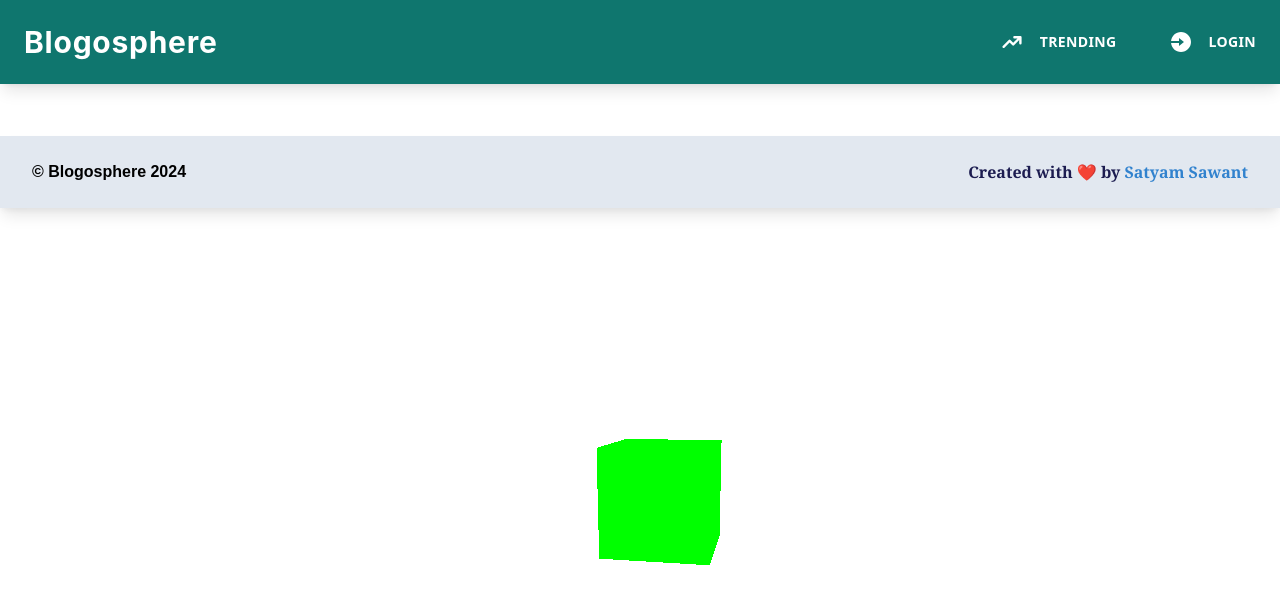
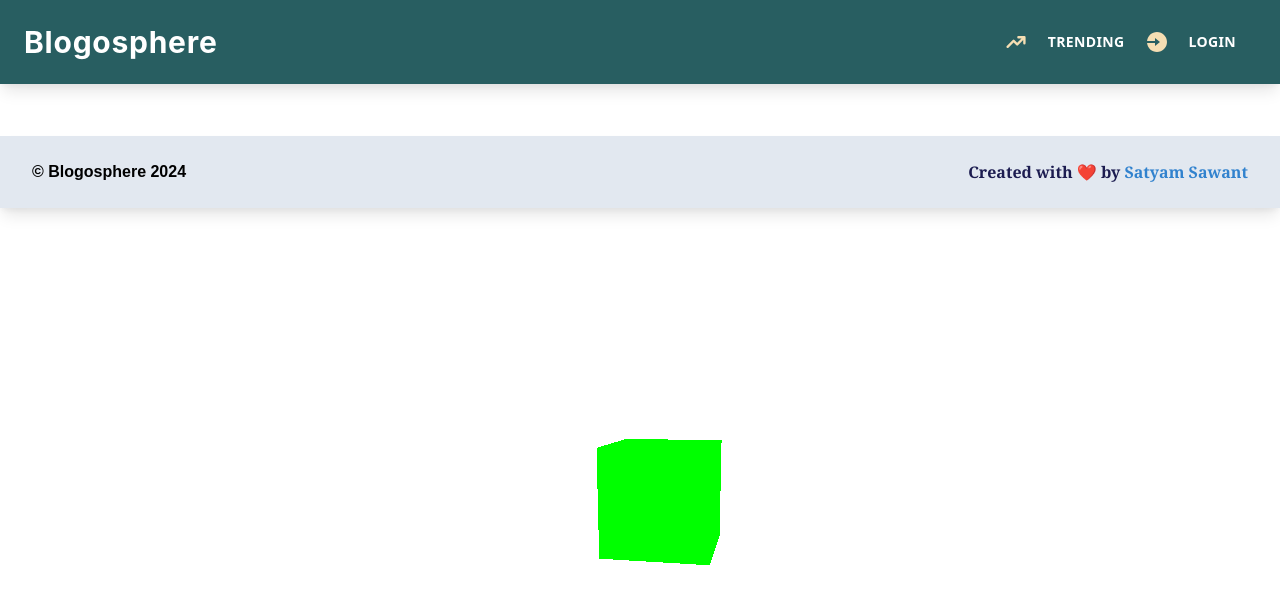
Before and after one commit to SatyamDevGenie/BlogoSphere, a React (Create React App) app in the folder frontend/: page /three in a window 1280 px wide. Shown: the top 604 px of the page. Built offline with nearby package versions, Linux system fonts and the light colour scheme.

Commit message:
code updated

```diff
--- a/frontend/src/components/BlogCard.js
+++ b/frontend/src/components/BlogCard.js
@@ -1,90 +1,5 @@
-// import {
-//   Box,
-//   Flex,
-//   Heading,
-//   IconButton,
-//   Image,
-//   Link,
-//   Text,
-//   VStack,
-// } from "@chakra-ui/react";
-// import { IoEyeOutline } from "react-icons/io5";
-// import { useSelector } from "react-redux";
-// import { Link as RouterLink } from "react-router-dom";
-
-// const BlogCard = ({ blog }) => {
-//   const getRandomInt = (min, max) => {
-//     min = Math.ceil(min);
-//     max = Math.floor(max);
-//     return Math.floor(Math.random() * (max - min + 1)) + min;
-//   };
-
-//   const randomNumber = getRandomInt(1, 50);
-
-//   const userLogin = useSelector((state) => state.userLogin);
-//   const { userInfo } = userLogin;
-
-//   return (
-//     <Link
-//       as={RouterLink}
-//       to={`/blogs/${blog._id}`}
-//       _hover={{
-//         textDecoration: "none",
-//       }}
-//     >
-//       <Box
-//         borderRadius="md"
-//         overflow="hidden"
-//         bgColor="white"
-//         boxShadow="md"
-//         _hover={{
-//           boxShadow: "xl",
-//           transform: "translateY(-5px)",
-//           transition: "all 0.3s ease-in-out",
-//         }}
-//         transition="all 0.3s ease-in-out"
-//       >
-//         <Image
-//           src={blog.image}
-//           alt={blog.title}
-//           w="full"
-//           h="200px"
-//           objectFit="cover"
-//         />
-//         <VStack spacing={4} p={4} align="stretch">
-//           <Heading as="h4" fontSize="lg" fontFamily="sans-serif">
-//             {blog.title}
-//           </Heading>
-//           <Flex justifyContent="space-between" alignItems="center">
-//             <Flex alignItems="center" gap={2}>
-//               <IconButton
-//                 aria-label="View"
-//                 icon={<IoEyeOutline />}
-//                 size="sm"
-//                 variant="ghost"
-//               />
-//               <Text fontSize="sm">{randomNumber}</Text>
-//             </Flex>
-//           </Flex>
-//         </VStack>
-//       </Box>
-//     </Link>
-//   );
-// };
-
-// export default BlogCard;
-
-import {
-  Box,
-  Flex,
-  Heading,
-  IconButton,
-  Image,
-  Link,
-  Text,
-  VStack,
-} from "@chakra-ui/react";
-import { IoEyeOutline, IoHeartOutline } from "react-icons/io5";
+import React from "react";
+import { IoEyeOutline } from "react-icons/io5";
 import { useSelector } from "react-redux";
 import { Link as RouterLink } from "react-router-dom";
 
@@ -101,59 +16,30 @@ const BlogCard = ({ blog }) => {
   const { userInfo } = userLogin;
 
   return (
-    <Link
-      as={RouterLink}
+    <RouterLink
       to={`/blogs/${blog._id}`}
-      _hover={{
-        textDecoration: "none",
-      }}
+      className="group block w-full mx-auto bg-white rounded-md shadow-md overflow-hidden transition-transform transform group-hover:-translate-y-1 group-hover:shadow-xl duration-300"
     >
-      <Box
-        borderRadius="md"
-        overflow="hidden"
-        bgColor="white"
-        boxShadow="md"
-        _hover={{
-          boxShadow: "xl",
-          transform: "translateY(-5px)",
-          transition: "all 0.3s ease-in-out",
-        }}
-        transition="all 0.3s ease-in-out"
-      >
-        <Image
-          src={blog.image}
-          alt={blog.title}
-          w="full"
-          h="200px"
-          objectFit="cover"
-        />
-        <VStack spacing={4} p={4} align="stretch">
-          <Heading as="h4" fontSize="lg" fontFamily="sans-serif">
-            {blog.title}
-          </Heading>
-          <Flex justifyContent="space-between" alignItems="center">
-            <Flex alignItems="center" gap={2}>
-              <IconButton
-                aria-label="View"
-                icon={<IoEyeOutline />}
-                size="sm"
-                variant="ghost"
-              />
-              <Text fontSize="sm">{randomNumber}</Text>
-            </Flex>
-            <Flex alignItems="center" gap={2}>
-              <IconButton
-                aria-label="Like"
-                icon={<IoHeartOutline />}
-                size="sm"
-                variant="ghost"
-              />
-              <Text fontSize="sm">Like</Text>
-            </Flex>
-          </Flex>
-        </VStack>
-      </Box>
-    </Link>
+      <img
+        src={blog.image}
+        alt={blog.title}
+        className="w-full h-48 object-cover"
+      />
+      <div className="p-4">
+        <h4 className="text-lg font-semibold">{blog.title}</h4>
+        <div className="flex justify-between items-center mt-2">
+          <div className="flex items-center gap-2">
+            <button
+              aria-label="View"
+              className="p-2 text-gray-500 group-hover:text-gray-700 transition-colors duration-300"
+            >
+              <IoEyeOutline />
+            </button>
+            <span className="text-sm">{randomNumber}</span>
+          </div>
+        </div>
+      </div>
+    </RouterLink>
   );
 };
 
--- a/frontend/src/components/Header.js
+++ b/frontend/src/components/Header.js
@@ -1,3 +1,16 @@
+import {
+  Box,
+  Button,
+  Flex,
+  Heading,
+  Icon,
+  Link,
+  Menu,
+  MenuButton,
+  MenuItem,
+  MenuList,
+  Text,
+} from "@chakra-ui/react";
 import { useState } from "react";
 import { FaCircleChevronDown } from "react-icons/fa6";
 import { HiOutlineMenuAlt3, HiTrendingUp } from "react-icons/hi";
@@ -22,59 +35,95 @@ const Header = () => {
   };
 
   return (
-    <header className="flex items-center justify-between p-6 bg-teal-700 text-white shadow-lg fixed top-0 left-0 w-full z-50">
-      <RouterLink
-        to="/"
-        className="text-3xl font-bold tracking-wide text-white"
+    <Flex
+      as="header"
+      align="center"
+      justifyContent="space-between"
+      wrap="wrap"
+      py="6"
+      px="6"
+      bgColor="teal.700"
+      w="100%"
+      pos="fixed"
+      top="0"
+      left="0"
+      zIndex="9999"
+      shadow="lg"
+    >
+      <Link as={RouterLink} to="/" style={{ textDecoration: "none" }}>
+        <Heading
+          as="h1"
+          color="#fff"
+          fontWeight="bold"
+          fontSize="30px"
+          letterSpacing="wide"
+          fontFamily="M PLUS Rounded 1c"
+          _hover={{ textDecor: "none" }}
+        >
+          Blogosphere
+        </Heading>
+      </Link>
+
+      <Box
+        display={{ base: "block", md: "none" }}
+        onClick={() => setShow(!show)}
       >
-        Blogosphere
-      </RouterLink>
+        <Icon
+          as={HiOutlineMenuAlt3}
+          color="#fff"
+          fontWeight="bold"
+          w="6"
+          h="6"
+        />
+      </Box>
 
-      <div className="md:hidden" onClick={() => setShow(!show)}>
-        <HiOutlineMenuAlt3 className="w-8 h-8" />
-      </div>
-
-      <nav
-        className={`${
-          show ? "block" : "hidden"
-        } md:flex md:items-center space-x-4 md:space-x-8 transition-all duration-300`}
+      <Box
+        display={{ base: show ? "block" : "none", md: "flex" }}
+        width={{ base: "full", md: "auto" }}
+        mt={{ base: "3", md: "0" }}
       >
         <HeaderMenuItem
           url="/trendingBlogs"
           label="Trending"
-          icon={<HiTrendingUp className="w-6 h-6 text-wheat" />}
+          icon={<Icon as={HiTrendingUp} mr="1" w="6" h="6" color="wheat" />}
         />
 
         {userInfo ? (
-          <div className="relative">
-            <button className="flex items-center space-x-2 bg-teal-800 px-3 py-2 rounded-md hover:bg-teal-600 transition-all duration-300">
-              <span className="font-semibold">{userInfo.name}</span>
-              <FaCircleChevronDown />
-            </button>
-            <div className="absolute right-0 mt-2 w-48 bg-white rounded-md shadow-lg z-20">
-              <RouterLink
-                to="/userProfile"
-                className="block px-4 py-2 text-sm text-gray-700 hover:bg-gray-100"
-              >
-                Profile
-              </RouterLink>
-              <button
-                onClick={logoutHandler}
-                className="w-full text-left px-4 py-2 text-sm text-gray-700 hover:bg-gray-100"
-              >
-                Logout
-              </button>
-            </div>
-          </div>
+          <Menu>
+            <MenuButton
+              as={Button}
+              rightIcon={<FaCircleChevronDown />}
+              _hover={{ textDecor: "none", opacity: "0.8" }}
+            >
+              <Text fontFamily="sans-serif" fontWeight="bold">
+                {userInfo.name}
+              </Text>
+            </MenuButton>
+            <MenuList>
+              <MenuItem as={RouterLink} to="/userProfile">
+                <Text fontFamily="sans-serif" fontWeight="bold">
+                  Profile
+                </Text>
+              </MenuItem>
+              <MenuItem onClick={logoutHandler}>
+                {" "}
+                <Text fontFamily="sans-serif" fontWeight="bold">
+                  Logout
+                </Text>
+              </MenuItem>
+            </MenuList>
+          </Menu>
         ) : (
           <HeaderMenuItem
             url="/login"
             label="Login"
-            icon={<RiLoginCircleFill className="w-6 h-6 text-wheat" />}
+            icon={
+              <Icon as={RiLoginCircleFill} mr="1" w="6" h="6" color="wheat" />
+            }
           />
         )}
-      </nav>
-    </header>
+      </Box>
+    </Flex>
   );
 };
 
```
